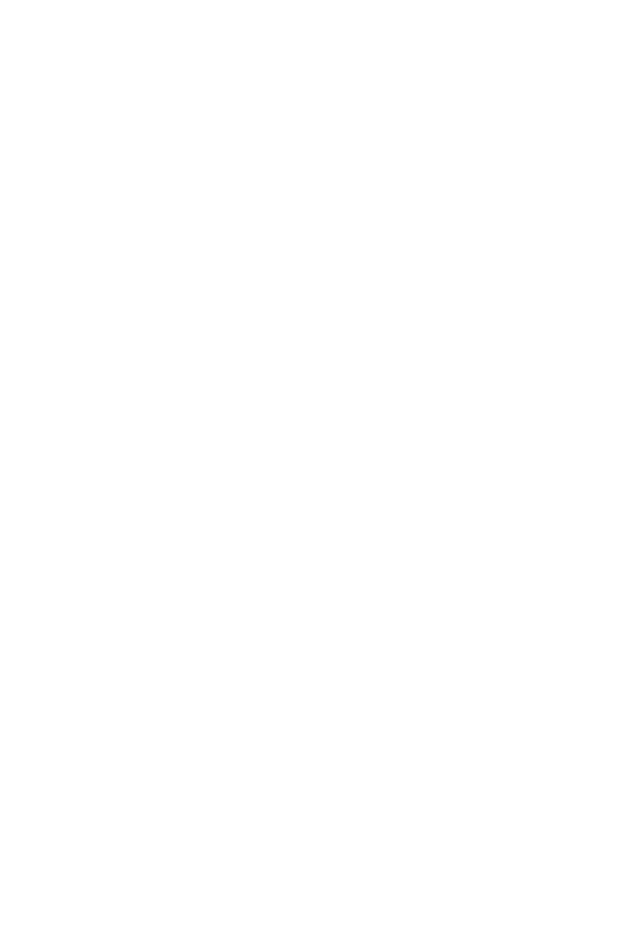
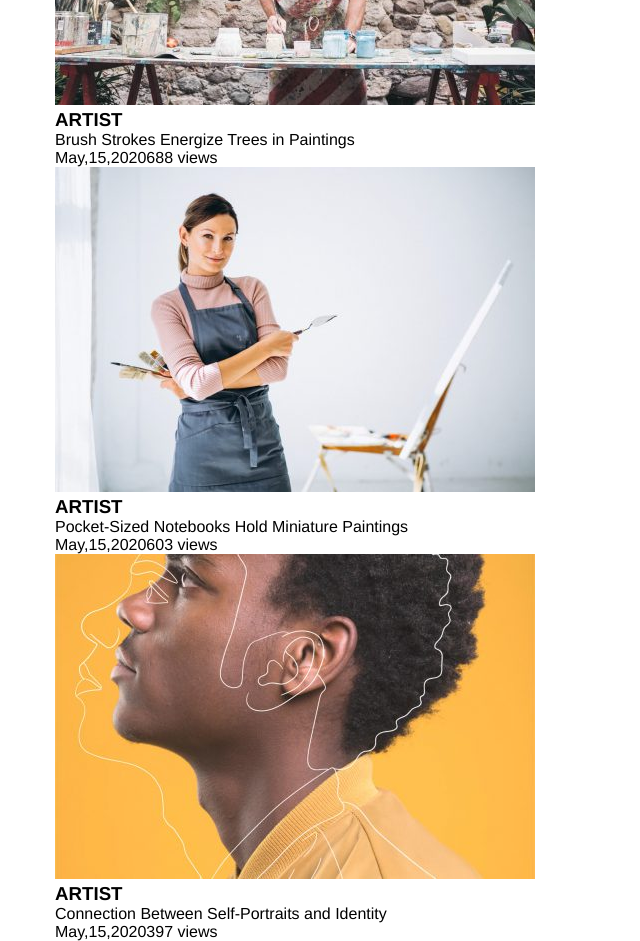
Before and after one commit to Santoni92/proj-html-vuejs, a Vue app: page / in a window 1280 px wide. Shown: the part 3620-4561 px from the top of the page, without its empty margins (0-640 px from the left). Before the commit the page ends 3341 px from the top, so only its background shows below. Built offline with nearby package versions, Linux system fonts and the light colour scheme.

Commit message:
creato componente per rappresentare le card con le informazioni sui blog

```diff
--- a/src/App.vue
+++ b/src/App.vue
@@ -10,12 +10,13 @@
 import HeaderComponent from './components/HeaderComponent.vue'
 import Jumbotron from './components/Jumbotron.vue'
 import MainComponent from './components/MainComponent.vue'
-
+//Strutture Dati
+import vociMenuHeader from '@/assets/vociMenuHeader'
 export default {
   name: 'App',
   data(){
     return{
-      vociMenuHeader:['Home','Pages','Courses','Features','Blog','Shop']
+      vociMenuHeader
     }
   },
   components: {
--- /dev/null
+++ b/src/assets/informationsBlog.json
@@ -0,0 +1,23 @@
+[
+    {
+        "urlImg":"/img/artist-blog-03-480x325.jpeg",
+        "ruolo":"ARTIST",
+        "argument":"Brush Strokes Energize Trees in Paintings",
+        "date":"May,15,2020",
+        "views":"688 views"
+    },
+    {
+        "urlImg":"/img/artist-blog-01-480x325.jpg",
+        "ruolo":"ARTIST",
+        "argument":"Pocket-Sized Notebooks Hold Miniature Paintings",
+        "date":"May,15,2020",
+        "views":"603 views"
+    },
+    {
+        "urlImg":"/img/artist-blog-02-480x325.jpg",
+        "ruolo":"ARTIST",
+        "argument":"Connection Between Self-Portraits and Identity",
+        "date":"May,15,2020",
+        "views":"397 views"
+    }
+]
--- /dev/null
+++ b/src/assets/vociMenuHeader.json
@@ -0,0 +1 @@
+["Home","Pages","Courses","Features","Blog","Shop"]
--- /dev/null
+++ b/src/components/CardBlog.vue
@@ -0,0 +1,22 @@
+<template>
+  <div>
+      <img :src="informationBlog.urlImg" alt="">
+      <h3>{{ informationBlog.ruolo }}</h3>
+      <p>{{ informationBlog.argument }}</p>
+      <span>{{ informationBlog.date }}</span>
+      <span>{{ informationBlog.views }}</span>
+  </div>
+</template>
+
+<script>
+export default {
+    name:'CardBlog',
+    props:{
+        informationBlog:Object
+    }
+}
+</script>
+
+<style>
+
+</style>
--- a/src/components/MainComponent.vue
+++ b/src/components/MainComponent.vue
@@ -1,5 +1,6 @@
 <template>
 <div class="container">
+
     <!--sez. let-passion-->
     <div id="let-passion">
         <Testimony :testimonianza="testimonianze[0]"/>
@@ -32,6 +33,7 @@
         </div>
         <ButtonComponent :messageButton="messageButtonInsert[1]"/>
     </div>
+
     <!--sez. talk-about-->
     <div id="talk-about">
          <h1>Why People Talk About MaxCoach</h1>
@@ -40,6 +42,15 @@
             <Testimony :testimonianza="testimonianze[1]"/>
          </div>
          <LogoBar :urlImgLogos="urlImgLogos"/>
+    </div>
+
+    <!--sez. our-blogs--->
+    <div id="our-blogs">
+        <h3>ENJOY READING ON MAXCOACH</h3>
+        <h1>Latest On Our Blogs</h1>
+        <div v-for="(informationBlog,index) in informationsBlog" :key="index">
+            <CardBlog :informationBlog="informationBlog"/>
+        </div>
     </div>
 </div>
 </template>
@@ -52,6 +63,7 @@ import CardImage from './CardImage.vue'
 import ChecklistComponent from './ChecklistComponent.vue'
 import CardInformationCourse from './CardInformationCourse.vue'
 import LogoBar from './LogoBar.vue'
+import CardBlog from './CardBlog.vue'
 //Strutture Dati
 import testimonianze from '@/assets/testimonianze'
 import infoStatistiche from '@/assets/infoStatistiche'
@@ -60,6 +72,7 @@ import checklistInformations from '@/assets/checklistInformations'
 import informationCourses from '@/assets/informationCourses'
 import messageButtonInsert from '@/assets/messageButtonInsert'
 import urlImgLogos from '@/assets/urlImgLogos'
+import informationsBlog from '@/assets/informationsBlog'
 export default {
 name:'MainComponent',
 
@@ -71,7 +84,8 @@ data(){
         checklistInformations,
         informationCourses,
         messageButtonInsert,
-        urlImgLogos
+        urlImgLogos,
+        informationsBlog
     }
 },
 
@@ -82,7 +96,8 @@ data(){
      CardImage,
      ChecklistComponent,
      CardInformationCourse,
-     LogoBar
+     LogoBar,
+     CardBlog
  }
 }
 </script>
```
